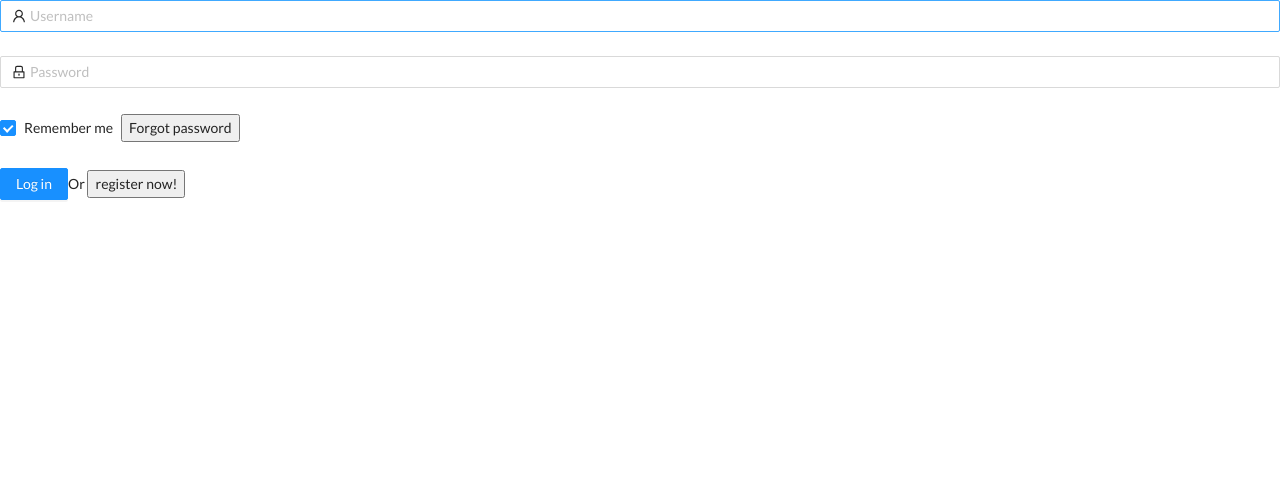
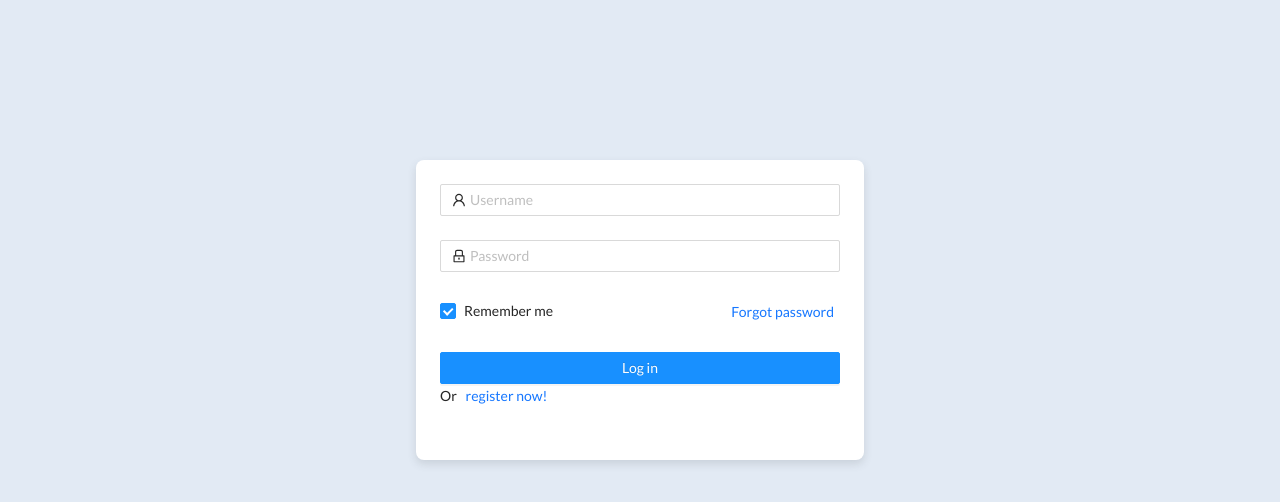
Before and after one commit to Rian-Sanjaya/react-crud-dashboard, a React (Create React App) app: page /login in a window 1280 px wide. Shown: the top 502 px of the page. Built offline with nearby package versions, Linux system fonts and the light colour scheme; what stein-js-client would draw is missing.

Commit message:
style login page

```diff
--- a/src/components/layout/Header.js
+++ b/src/components/layout/Header.js
@@ -11,7 +11,8 @@ const useOutsideClick = (callback) => {
 
   React.useEffect(() => {
     const handleClick = (event) => {
-      if (ref.current && !ref.current.contains(event.target)) {
+      // prevent its own element and log out
+      if (ref.current && !ref.current.contains(event.target) && event.target.innerText !== 'Log out') {
         callback();
       }
     };
@@ -33,7 +34,6 @@ function Header() {
 
   const handleClickOutside = () => {
     if (showLogout) {
-      // alert('click outside');
       setShowLogout(false);
     }
   };
@@ -41,8 +41,6 @@ function Header() {
   const ref = useOutsideClick(handleClickOutside);
 
   const handleLogoutClick = (event) => {
-    console.log('logout')
-    // event.stopPropagation();
     setShowLogout(false);
     navigate('/login')
     event.stopPropagation();
--- a/src/components/login/Login.js
+++ b/src/components/login/Login.js
@@ -2,6 +2,7 @@ import React from 'react';
 import { useNavigate } from 'react-router-dom';
 import { LockOutlined, UserOutlined } from '@ant-design/icons';
 import { Button, Checkbox, Form, Input } from 'antd';
+import "./login.scss";
 
 function Login() {
   const navigate = useNavigate();
@@ -12,6 +13,8 @@ function Login() {
   };
 
   return (
+    <div className="login-container">
+      <div className="login-form-box">
         <Form
           name="normal_login"
           className="login-form"
@@ -47,7 +50,7 @@ function Login() {
             />
           </Form.Item>
           <Form.Item>
-        <Form.Item name="remember" valuePropName="checked" noStyle>
+            <Form.Item className="login-form-remember" name="remember" valuePropName="checked" noStyle>
               <Checkbox>Remember me</Checkbox>
             </Form.Item>
 
@@ -60,9 +63,11 @@ function Login() {
             <Button type="primary" htmlType="submit" className="login-form-button">
               Log in
             </Button>
-        Or <button>register now!</button>
+            Or <button className="login-form-register">register now!</button>
           </Form.Item>
         </Form>
+      </div>
+    </div>
   );
 };
 
--- /dev/null
+++ b/src/components/login/login.scss
@@ -0,0 +1,49 @@
+.login-container {
+  height: inherit;
+  display: flex;
+  justify-content: center;
+  background: #e2eaf4;
+
+  .login-form-box {
+    width: 35%;
+    max-width: 480px;
+    min-width: 300px;
+    height: 300px;
+    padding: 24px;
+    border-radius: 8px;
+    box-shadow: rgba(76, 79, 84, 0.16) 0px 4px 8px;
+    margin-top: 160px;
+    background: #fff;
+
+    .login-form {
+      .login-form-remember {
+        float: left;
+      }
+
+      .login-form-forgot {
+        float: right;
+      }
+
+      .login-form-button {
+        width: 100%;
+      }
+
+      .login-form-forgot, .login-form-register {
+        background: transparent;
+        border: none;
+        color: #1677ff;
+        cursor: pointer;
+      }
+    }
+  }
+}
+
+// @media (max-width: 640px) {
+//   .login-container {
+//     align-items: center;
+
+//     .login-form-box {
+//       margin-top: unset;
+//     }
+//   }
+// }
--- a/src/views/Login.js
+++ b/src/views/Login.js
@@ -2,7 +2,7 @@ import Login from "../components/login/Login";
 
 function LoginView() {
   return (
-    <div>
+    <div style={{ height: 'inherit' }}>
       <Login />
     </div>
   )
```
Lines whose indentation alone changed are shown as unchanged.
